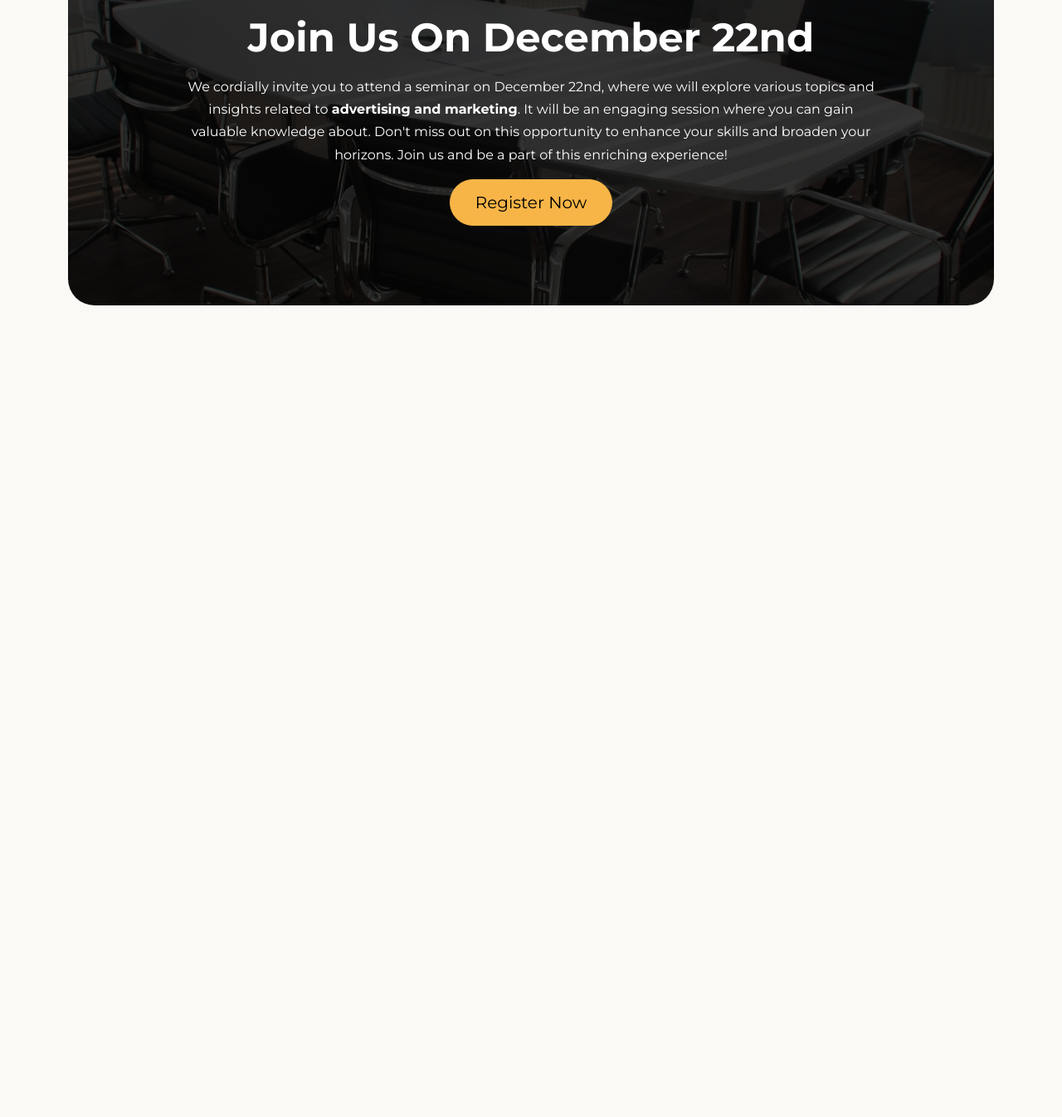
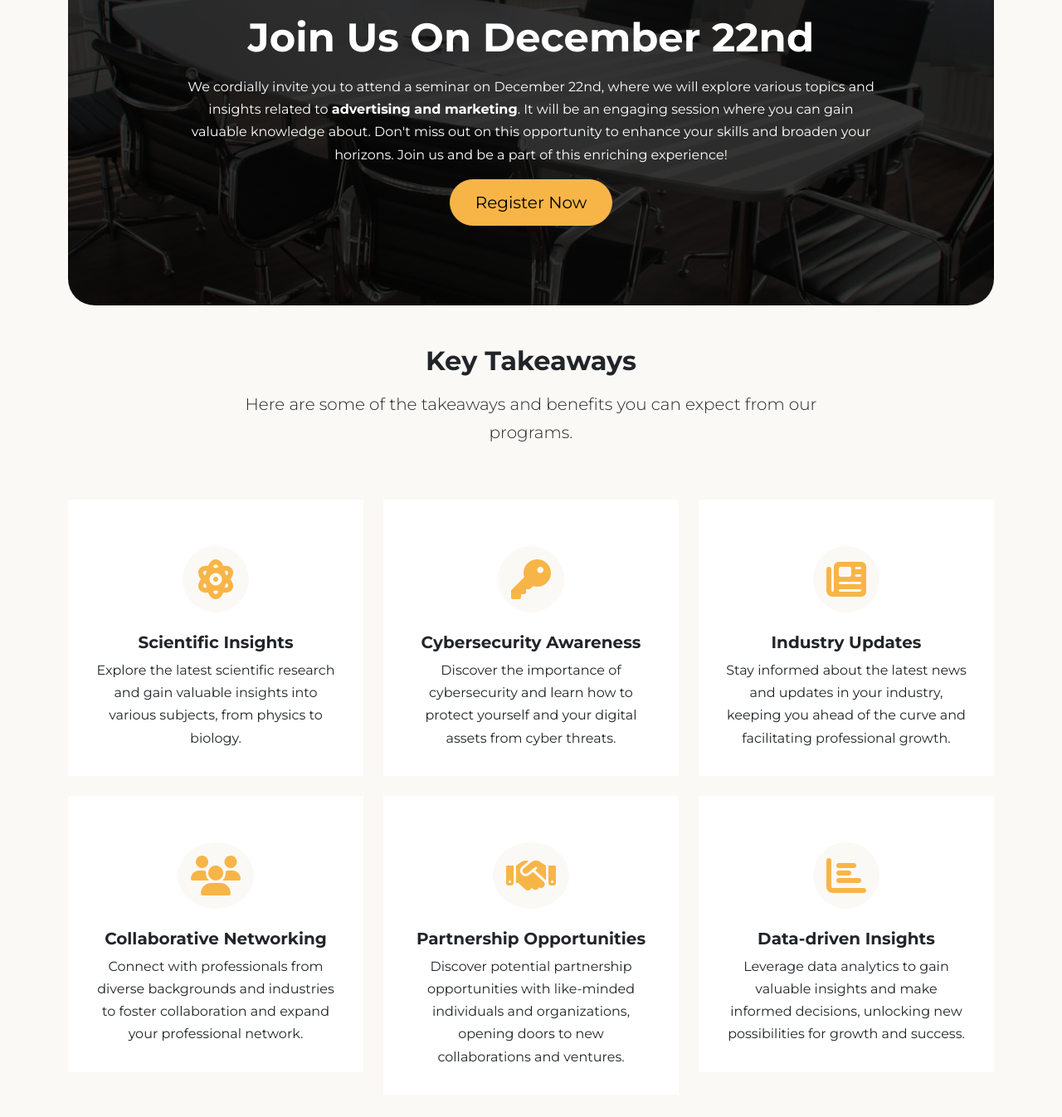
Before and after one commit to rodlez/bootstrap-corsowebsite, a website: page index.html in a window 1280 px wide. Shown: the part 4301-5647 px from the top of the page at 83% size. Before the commit the page ends 4717 px from the top, so only its background shows below. Drawn offline with nearby package versions, Linux system fonts and the light colour scheme; files that its build step writes are made by us from their sources.

Commit message:
Add Takeaways Section

```diff
--- a/index.html
+++ b/index.html
@@ -491,6 +491,125 @@
       </div>
     </section>
 
+     <!-- Takeaways -->
+     <section id="takeaways" class="takeaways my-5 bg-light">
+      <div class="container">
+        <!-- Text -->
+        <div class="row text-center mb-5">
+          <div class="col-md-8 offset-md-2">
+            <h2>Key Takeaways</h2>
+            <p class="lead">
+              Here are some of the takeaways and benefits you can expect from
+              our programs.
+            </p>
+          </div>
+        </div>
+
+        <!-- Row, 3 col each, each one a card with icon, title and text -->
+        <div class="row">
+
+          <div class="col-md-4">
+            <!-- Card -->
+            <div class="card mb-4 rounded-0 border-0 p-3">
+              <div class="card-body text-center">
+                <!-- Icon -->
+                <i
+                  class="fas fa-atom fa-3x text-primary bg-light rounded-circle p-3 my-4"
+                ></i>
+                <!-- Title -->
+                <h5 class="card-title">Scientific Insights</h5>
+                <!-- Text -->
+                <p class="card-text">
+                  Explore the latest scientific research and gain valuable
+                  insights into various subjects, from physics to biology.
+                </p>
+              </div>
+            </div>
+          </div>
+
+          <div class="col-md-4">
+            <div class="card mb-4 rounded-0 border-0 p-3">
+              <div class="card-body text-center">
+                <i
+                  class="fas fa-key fa-3x text-primary bg-light rounded-circle p-3 my-4"
+                ></i>
+                <h5 class="card-title">Cybersecurity Awareness</h5>
+                <p class="card-text">
+                  Discover the importance of cybersecurity and learn how to
+                  protect yourself and your digital assets from cyber threats.
+                </p>
+              </div>
+            </div>
+          </div>
+
+          <div class="col-md-4">
+            <div class="card mb-4 rounded-0 border-0 p-3">
+              <div class="card-body text-center">
+                <i
+                  class="fas fa-newspaper fa-3x text-primary bg-light rounded-circle p-3 my-4"
+                ></i>
+                <h5 class="card-title">Industry Updates</h5>
+                <p class="card-text">
+                  Stay informed about the latest news and updates in your
+                  industry, keeping you ahead of the curve and facilitating
+                  professional growth.
+                </p>
+              </div>
+            </div>
+          </div>
+
+          <!-- Second Row, because md-4 x 3 cols automatically this will start in a second row -->
+          <div class="col-md-4">
+            <div class="card mb-4 rounded-0 border-0 p-3">
+              <div class="card-body text-center">
+                <i
+                  class="fas fa-users fa-3x text-primary bg-light rounded-circle p-3 my-4"
+                ></i>
+                <h5 class="card-title">Collaborative Networking</h5>
+                <p class="card-text">
+                  Connect with professionals from diverse backgrounds and
+                  industries to foster collaboration and expand your
+                  professional network.
+                </p>
+              </div>
+            </div>
+          </div>
+
+          <div class="col-md-4">
+            <div class="card mb-4 rounded-0 border-0 p-3">
+              <div class="card-body text-center">
+                <i
+                  class="fas fa-handshake fa-3x text-primary bg-light rounded-circle p-3 my-4"
+                ></i>
+                <h5 class="card-title">Partnership Opportunities</h5>
+                <p class="card-text">
+                  Discover potential partnership opportunities with like-minded
+                  individuals and organizations, opening doors to new
+                  collaborations and ventures.
+                </p>
+              </div>
+            </div>
+          </div>
+
+          <div class="col-md-4">
+            <div class="card mb-4 rounded-0 border-0 p-3">
+              <div class="card-body text-center">
+                <i
+                  class="fas fa-chart-bar fa-3x text-primary bg-light rounded-circle p-3 my-4"
+                ></i>
+                <h5 class="card-title">Data-driven Insights</h5>
+                <p class="card-text">
+                  Leverage data analytics to gain valuable insights and make
+                  informed decisions, unlocking new possibilities for growth and
+                  success.
+                </p>
+              </div>
+            </div>
+          </div>
+        </div>
+      </div>
+    </section>
+
     <script src="js/bootstrap.bundle.min.js"></script>
     <script src="js/script.js"></script>
   </body>
```
